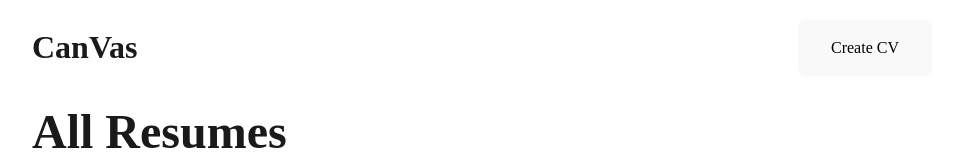
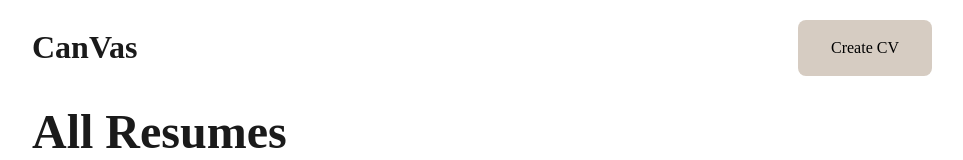
Before and after one commit to dylewskii/cv-builder, a React app in the folder cv-builder/: page / in a window 1280 px wide. Shown: the top 160 px of the page, without its empty margins (158-1121 px from the left). Built offline with nearby package versions, Linux system fonts and the light colour scheme; the HTML template or start-up script is replaced by a standard one.

Commit message:
update root styles

```diff
--- a/cv-builder/src/index.css
+++ b/cv-builder/src/index.css
@@ -1,6 +1,6 @@
 :root {
   --light-white: #ffffff;
-  --light-grey: #f9f9f9;
+  --light-cream: #d6ccc2;
   --dark-black: #1a1a1a;
   --dark-active: #747bff;
 
@@ -17,9 +17,18 @@
   -moz-osx-font-smoothing: grayscale;
 }
 
-.header {
-  font-size: 3rem;
+body {
+  overflow-x: hidden;
 }
+
+a {
+  cursor: pointer;
+}
+
+a:hover {
+  color: var(--dark-active);
+}
+
 button {
   border-radius: 8px;
   border: 1px solid transparent;
@@ -31,9 +40,11 @@ button {
   cursor: pointer;
   transition: border-color 0.25s;
 }
+
 button:hover {
   border-color: var(--dark-active);
 }
+
 button:focus,
 button:focus-visible {
   outline: 4px auto -webkit-focus-ring-color;
@@ -44,10 +55,8 @@ button:focus-visible {
     color: var(--dark-black);
     background-color: var(--light-white);
   }
-  a:hover {
-    color: var(--dark-active);
-  }
+
   button {
-    background-color: var(--light-grey);
+    background-color: var(--light-cream);
   }
 }
```
